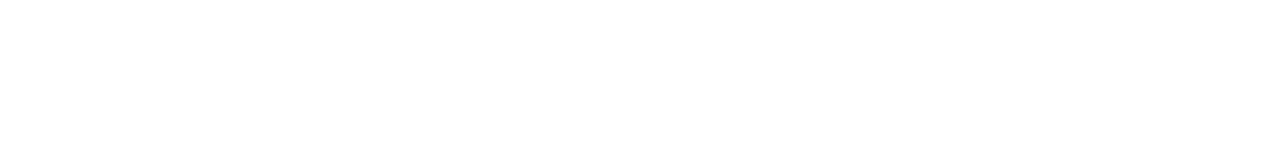
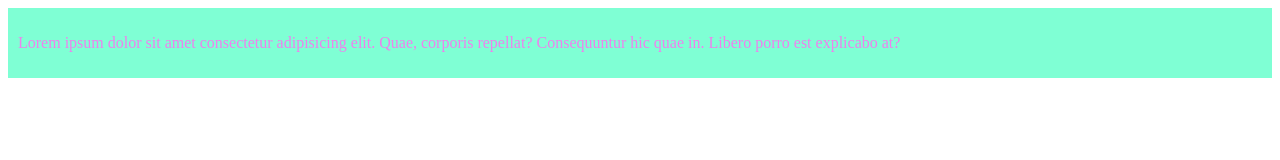
Before and after one commit to shekshoharafarhad/My-Fast-Website, a plain HTML site: page index.html in a window 1280 px wide. Drawn offline with Linux system fonts and the light colour scheme.

Commit message:
farist mon

```diff
--- a/index.html
+++ b/index.html
@@ -4,8 +4,12 @@
     <meta charset="UTF-8">
     <meta name="viewport" content="width=device-width, initial-scale=1.0">
     <title>My Frist Ever Repo</title>
+    <link rel="stylesheet" href="styles/blogs.css">
 </head>
 <body>
+    <div>
+        <p>Lorem ipsum dolor sit amet consectetur adipisicing elit. Quae, corporis repellat? Consequuntur hic quae in. Libero porro est explicabo at?</p>
+    </div>
 
 </body>
 </html>
--- /dev/null
+++ b/styles/blogs.css
@@ -0,0 +1,5 @@
+div{
+    background-color: aquamarine;
+    padding: 10px;
+    color: violet;
+}
```
